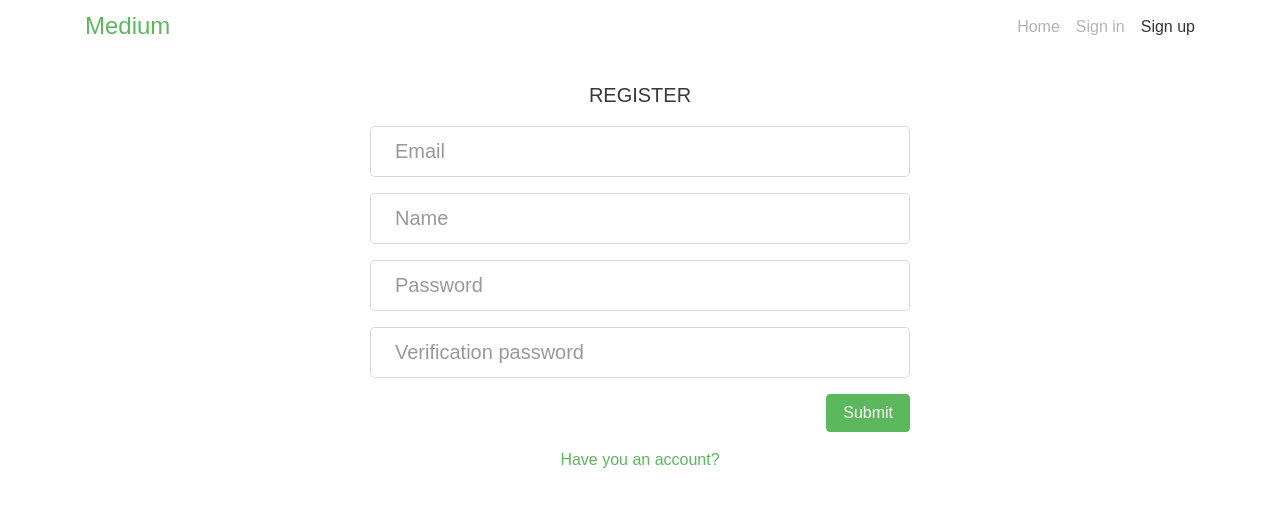
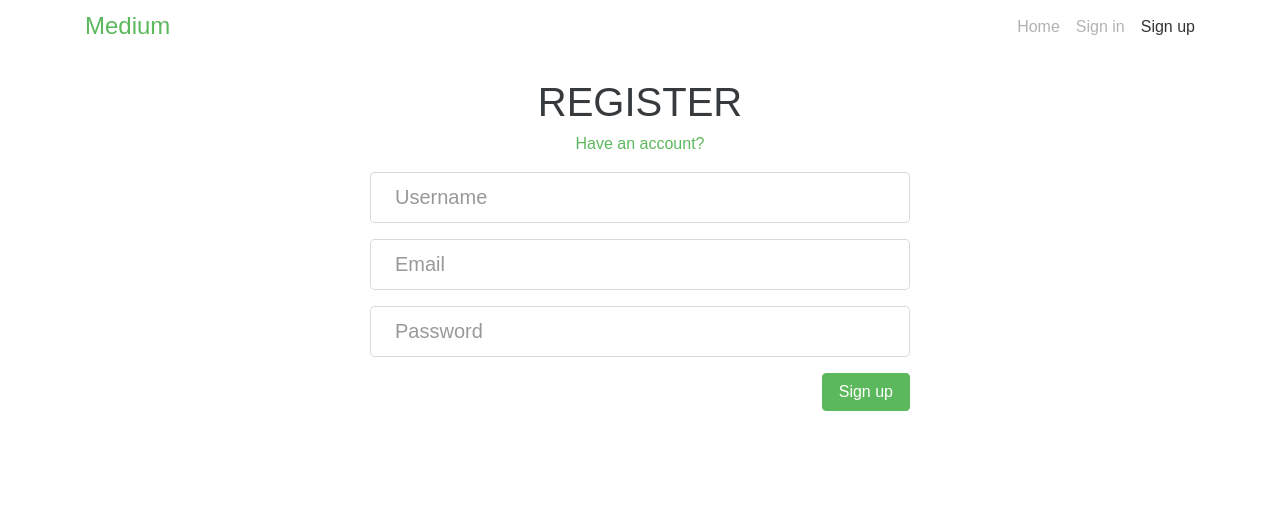
Before and after one commit to RASEM0N/project-hooks_react.frontend, a React (Create React App) app: page /register in a window 1280 px wide. Shown: the top 506 px of the page. Built offline with nearby package versions, Linux system fonts and the light colour scheme.

Commit message:
Register post и т.д.

```diff
--- a/src/Components/auth/Authorization.jsx
+++ b/src/Components/auth/Authorization.jsx
@@ -2,6 +2,8 @@
 import { Link } from 'react-router-dom'
 import axios from 'axios'
 import useFetch from '../../Hooks/useFetch'
+
+// bufalo1234a@gmail.com: bufalo1234a
 
 function Authorization() {
     const [email, setEmail] = useState('')
@@ -26,13 +28,10 @@
             <div className="container page">
                 <div className="row">
                     <div className="col-md-6 offset-md-3 col-xs-12">
-                        <div
-                            className="text-xs-center m-b-1"
-                            style={{ fontSize: 20 }}
-                        >
-                            LOGIN
-                        </div>
-
+                        <h1 className="text-xs-center">LOGIN</h1>
+                        <p className="text-xs-center">
+                            <Link to="/register">Need an account?</Link>
+                        </p>
                         <form onSubmit={handleSubmit}>
                             <fieldset>
                                 <fieldset className="form-group">
@@ -58,18 +57,14 @@
                                     />
                                 </fieldset>
                                 <button
-                                    className="btn bnt-lg btn-primary pull-xs-right m-b-1"
+                                    className="btn bnt-lg btn-primary pull-xs-right"
                                     type="submit"
                                     disabled={isLoading}
                                 >
-                                    Submit
+                                    Sign in
                                 </button>
                             </fieldset>
                         </form>
-
-                        <p className="text-xs-center">
-                            <Link to="/register">Need an account?</Link>
-                        </p>
                     </div>
                 </div>
             </div>
--- a/src/Components/auth/Register.jsx
+++ b/src/Components/auth/Register.jsx
@@ -1,14 +1,25 @@
 import React, { useState, useEffect } from 'react'
 import { Link } from 'react-router-dom'
+import useFetch from '../../Hooks/useFetch'
 
 function Register() {
     const [email, setEmail] = useState('')
-    const [name, setName] = useState('')
+    const [username, setUsername] = useState('')
     const [password, setPassword] = useState('')
-    const [passwordVerification, setPasswordVerification] = useState('')
+    const [{ response, isLoading, error }, doFetch] = useFetch('/users')
 
     const handleSubmit = (e) => {
         e.preventDefault()
+        doFetch({
+            method: 'POST',
+            data: {
+                user: {
+                    email: email,
+                    password: password,
+                    username: username,
+                },
+            },
+        })
     }
 
     return (
@@ -16,15 +27,23 @@
             <div className="container page">
                 <div className="row">
                     <div className="col-md-6 offset-md-3 col-xs-12">
-                        <div
-                            className="text-xs-center m-b-1"
-                            style={{ fontSize: 20 }}
-                        >
-                            REGISTER
-                        </div>
-
+                        <h1 className="text-xs-center">REGISTER</h1>
+                        <p className="text-xs-center">
+                            <Link to="/login">Have an account?</Link>
+                        </p>
                         <form onSubmit={handleSubmit}>
                             <fieldset>
+                                <fieldset className="form-group">
+                                    <input
+                                        type="name"
+                                        className="form-control form-control-lg"
+                                        placeholder="Username"
+                                        value={username}
+                                        onChange={(e) =>
+                                            setUsername(e.target.value)
+                                        }
+                                    />
+                                </fieldset>
                                 <fieldset className="form-group">
                                     <input
                                         type="email"
@@ -39,17 +58,6 @@
 
                                 <fieldset className="form-group">
                                     <input
-                                        type="name"
-                                        className="form-control form-control-lg"
-                                        placeholder="Name"
-                                        value={name}
-                                        onChange={(e) =>
-                                            setName(e.target.value)
-                                        }
-                                    />
-                                </fieldset>
-                                <fieldset className="form-group">
-                                    <input
                                         type="password"
                                         className="form-control form-control-lg"
                                         placeholder="Password"
@@ -60,31 +68,15 @@
                                     />
                                 </fieldset>
 
-                                <fieldset className="form-group">
-                                    <input
-                                        type="passwordVerification"
-                                        className="form-control form-control-lg"
-                                        placeholder="Verification password"
-                                        value={passwordVerification}
-                                        onChange={(e) =>
-                                            setPasswordVerification(
-                                                e.target.value
-                                            )
-                                        }
-                                    />
-                                </fieldset>
                                 <button
-                                    className="btn bnt-lg btn-primary pull-xs-right m-b-1"
+                                    className="btn bnt-lg btn-primary pull-xs-right"
                                     type="submit"
+                                    disabled={isLoading}
                                 >
-                                    Submit
+                                    Sign up
                                 </button>
                             </fieldset>
                         </form>
-
-                        <p className="text-xs-center">
-                            <Link to="/login">Have you an account?</Link>
-                        </p>
                     </div>
                 </div>
             </div>
```
